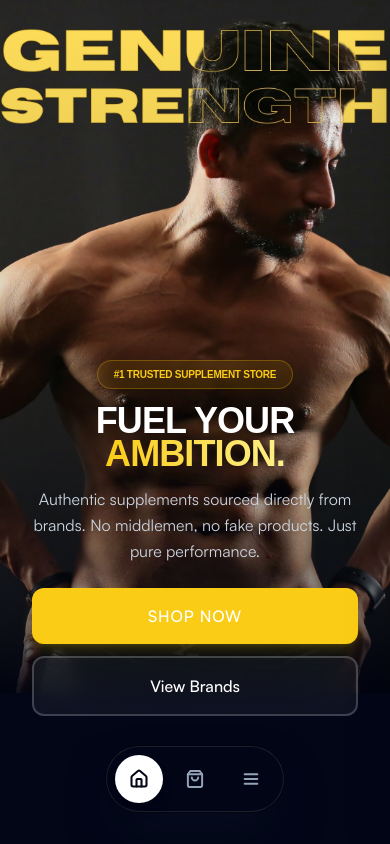
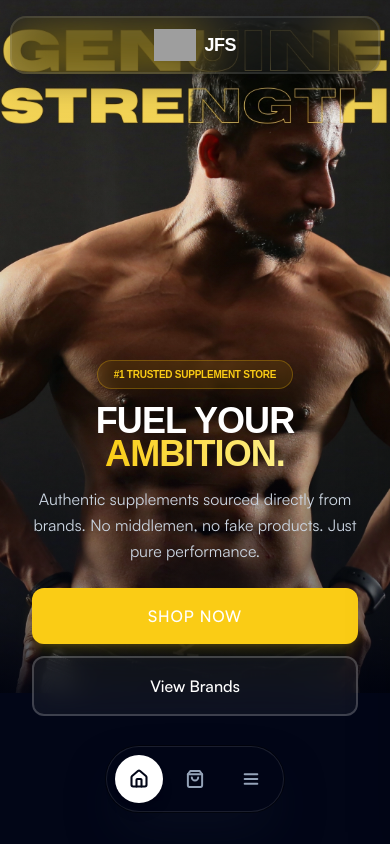
Before and after one commit to bb3agency/jfs-site, a React (Vite) app: page / in a window 390 px wide. Shown: the top 844 px of the page. Built offline with nearby package versions, Linux system fonts and the light colour scheme; grey boxes are pictures that could not be loaded; a web font is replaced by a local one.

Commit message:
Optimized for mobile view port

```diff
--- a/components/Navbar.tsx
+++ b/components/Navbar.tsx
@@ -48,7 +48,10 @@ const Navbar: React.FC<NavbarProps> = ({ cartCount, onCartClick }) => {
       >
         <div className="flex flex-col h-full p-8">
           <div className="flex justify-between items-center mb-12">
-            <img src={logo} alt="JFS Fitness" className="h-16 w-auto" />
+            <div className="flex items-center gap-2 select-none">
+              <img src={logo} alt="JFS Fitness" className="h-12 w-auto" />
+              <span className="text-slate-900 font-black text-2xl tracking-tight font-heading">JFS</span>
+            </div>
             <button onClick={() => setIsMobileMenuOpen(false)} className="p-2 -mr-2 text-slate-900 hover:bg-slate-50 rounded-full">
               <X size={32} />
             </button>
@@ -115,20 +118,19 @@ const Navbar: React.FC<NavbarProps> = ({ cartCount, onCartClick }) => {
         </div>
       </div>
 
-      {/* --- Desktop & Global Top Header (Liquid Glass Style) --- */}
+      {/* --- Global Top Header (Liquid Glass Style) --- */}
       <div
         className={`
-          fixed top-0 left-0 right-0 z-50 justify-center pointer-events-none
+          fixed top-0 left-0 right-0 z-50 flex justify-center pointer-events-none
           transition-all duration-700 ease-[cubic-bezier(0.16,1,0.3,1)]
-          hidden md:flex
-          ${isScrolled ? 'pt-4' : 'pt-8'}
+          ${isScrolled ? 'pt-2 md:pt-4' : 'pt-4 md:pt-8'}
         `}
       >
         <nav
           ref={navRef}
           className={`
                 pointer-events-auto
-                relative flex items-center justify-between
+                relative flex items-center justify-center md:justify-between
 
                 /* Liquid Glass Aesthetics */
                 glass-liquid
@@ -138,8 +140,8 @@ const Navbar: React.FC<NavbarProps> = ({ cartCount, onCartClick }) => {
                 overflow-hidden
 
                 ${isScrolled
-              ? 'w-[75%] max-w-3xl py-2.5 px-6 rounded-full'
-              : 'w-[85%] max-w-6xl py-3.5 px-8 rounded-full'
+              ? 'w-[92%] md:w-[75%] max-w-3xl py-2 px-4 md:py-2.5 md:px-6 rounded-full'
+              : 'w-[95%] md:w-[85%] max-w-6xl py-3 px-5 md:py-3.5 md:px-8 rounded-2xl md:rounded-full'
             }
             `}
         >
@@ -176,8 +178,8 @@ const Navbar: React.FC<NavbarProps> = ({ cartCount, onCartClick }) => {
             })}
           </div>
 
-          {/* Actions */}
-          <div className="relative z-10 flex items-center gap-2 md:gap-4">
+          {/* Actions (Hidden on mobile as they are in bottom nav) */}
+          <div className="relative z-10 hidden md:flex items-center gap-2 md:gap-4">
             <button
               onClick={onCartClick}
               className="relative group p-3 rounded-full hover:bg-white/10 transition-all border border-transparent hover:border-white/10 active:scale-95"
```
